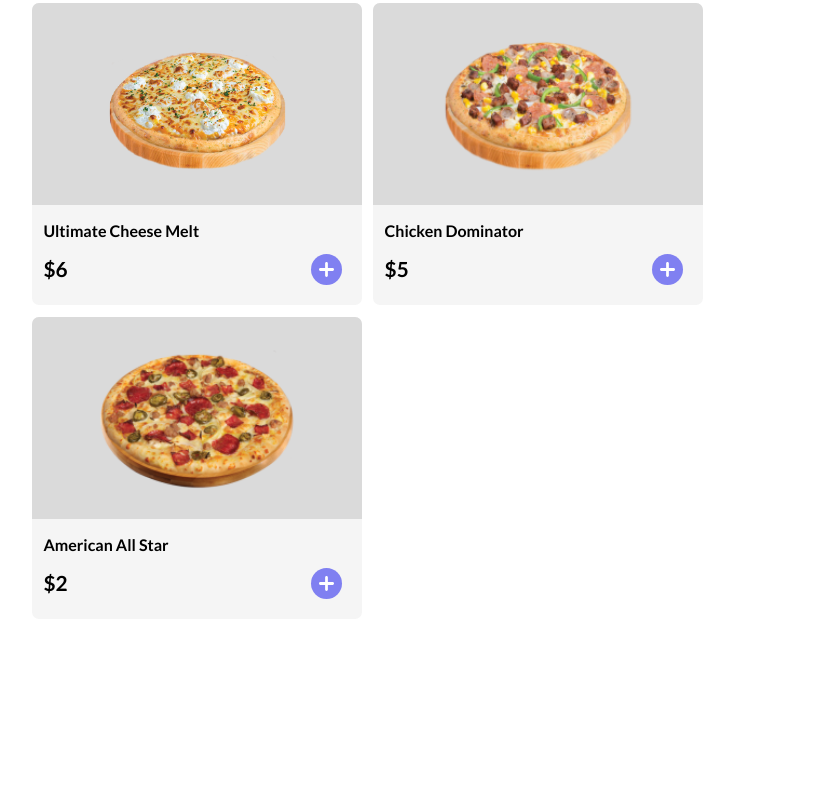
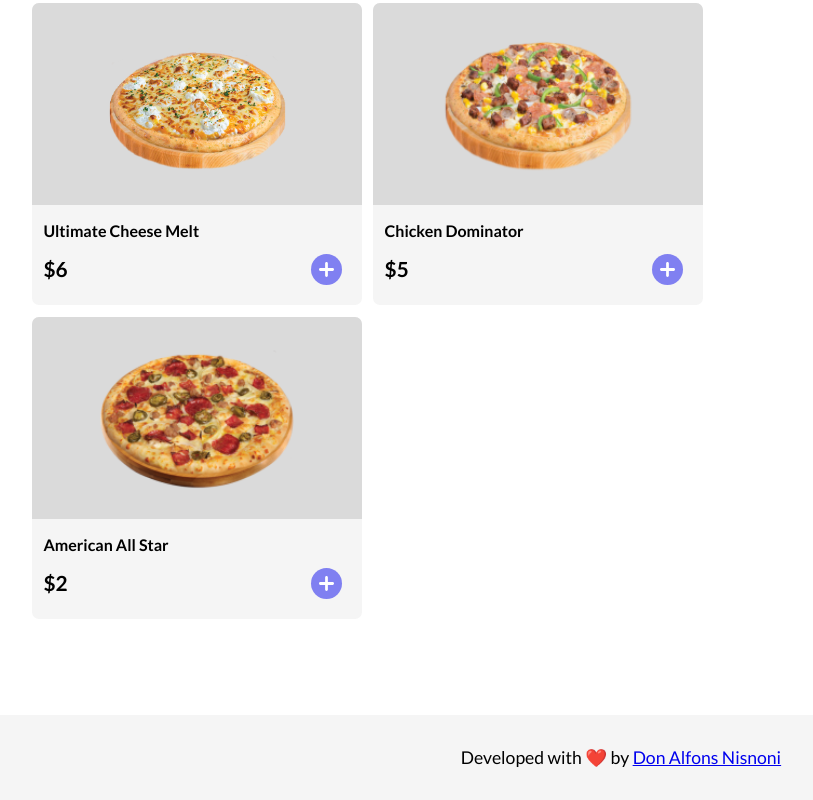
Before and after one commit to donnisnoni/pizza-store, a Svelte app: page / in a window 1280 px wide. Shown: the part 793-1593 px from the top of the page, without its empty margins (19-832 px from the left). Before the commit the page ends 1428 px from the top, so only its background shows below. Built offline with nearby package versions, Linux system fonts and the light colour scheme.

Commit message:
Add footer
Signed-off-by: Don Alfons Nisnoni <don@kronosinvestments.net>

```diff
--- a/src/App.svelte
+++ b/src/App.svelte
@@ -101,3 +101,7 @@
     on:add-to-chart={addToCart}
   />
 </div>
+
+<footer class="footer">
+  Developed with ❤️  by <a target="_blank" href="https://github.com/donnisnoni">Don Alfons Nisnoni</a>
+</footer>
--- a/src/styles/main.scss
+++ b/src/styles/main.scss
@@ -319,3 +319,10 @@
 .text-center {
   text-align: center;
 }
+
+.footer {
+  text-align: center;
+  margin-top: 5rem;
+  padding: 2rem;
+  background-color: #f5f5f5;
+}
```
